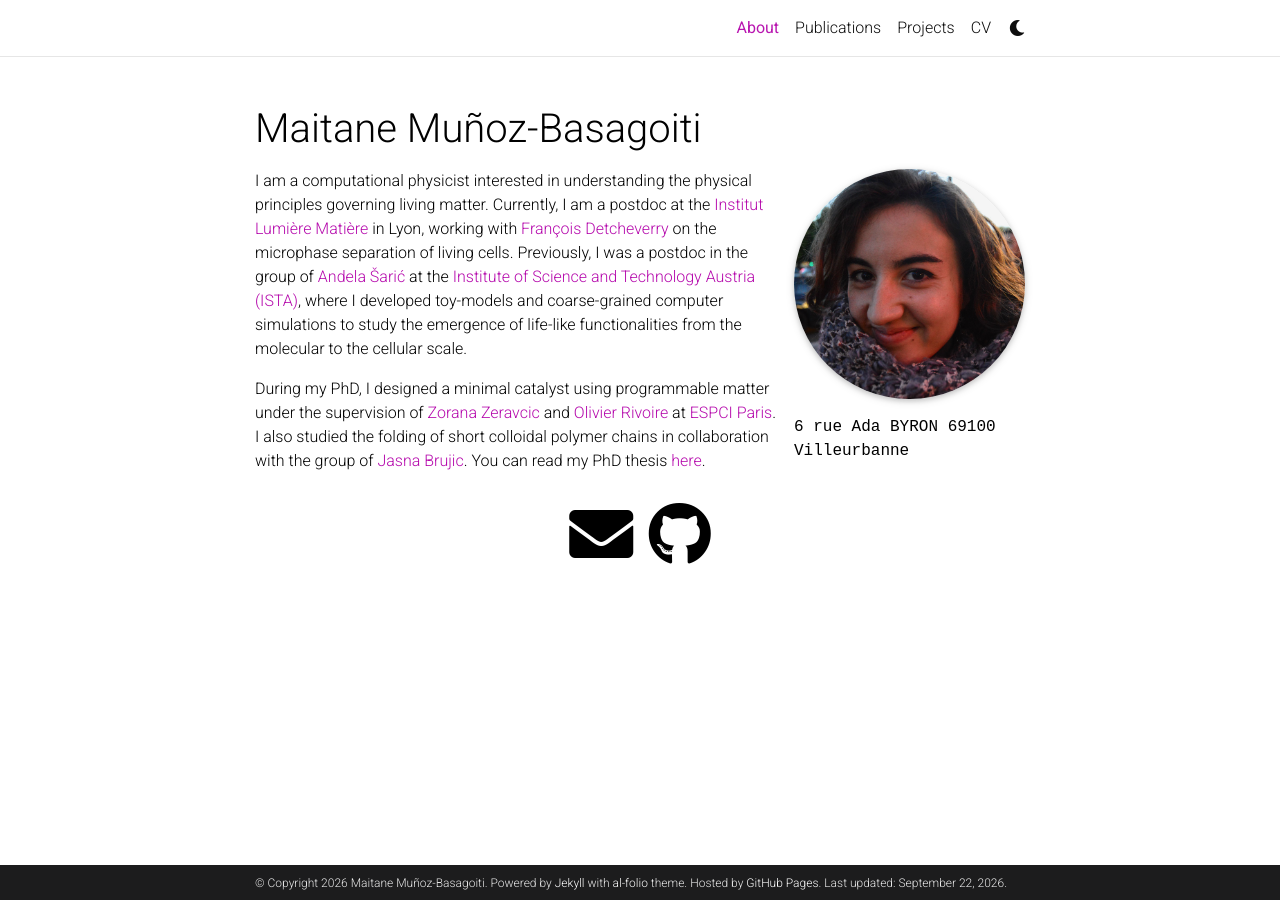
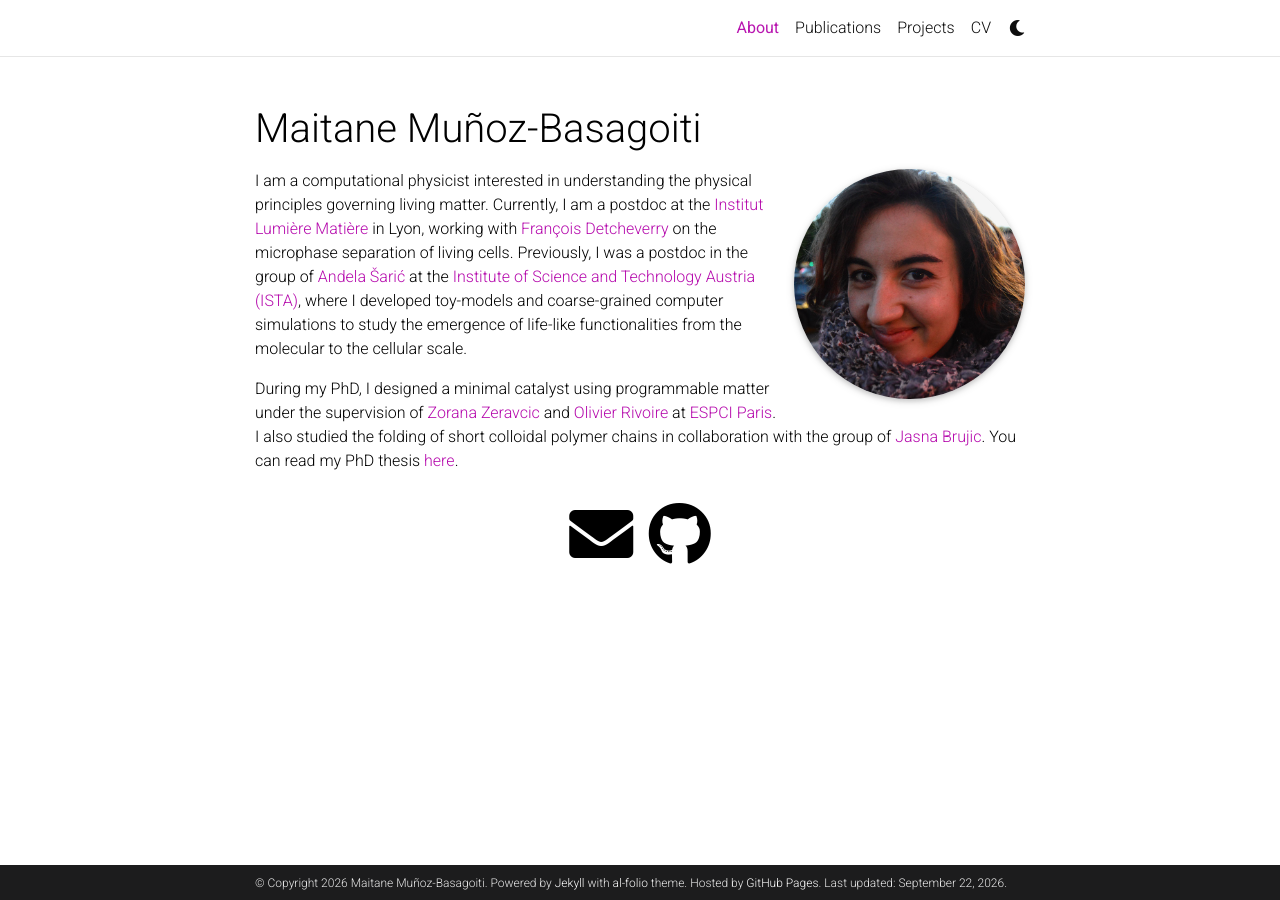
Before and after one commit to maitane-muba/maitane-muba.github.io, a Jekyll site: the page built from _pages/about.md, in a window 1280 px wide. Built offline with Jekyll 4.4.1, drawn with Linux system fonts in a browser that asks for light colours; full-size pictures stand in for the smaller copies a plugin makes; comment, search, counter and statistics services are not loaded; a style sheet for code colours, icons or effects is not loaded.

Commit message:
Remove address from profile in about.md
Removed specific address from the profile section.

```diff
--- a/_pages/about.md
+++ b/_pages/about.md
@@ -8,7 +8,7 @@ profile:
   align: right
   image: prof_pic.jpg
   image_circular: true # crops the image to make it circular
-  address: 6 rue Ada BYRON 69100 Villeurbanne
+  address:
 
 news: false  # includes a list of news items
 latest_posts: false  # includes a list of the newest posts
```
